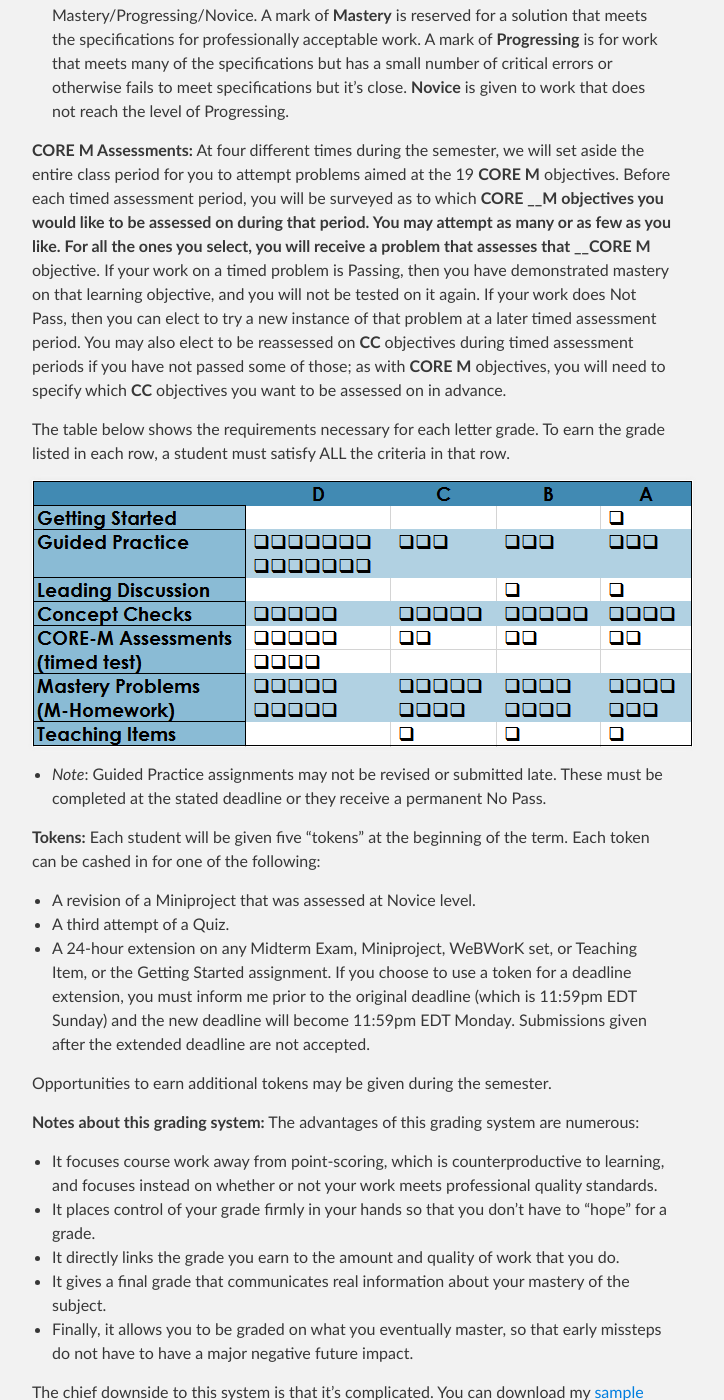
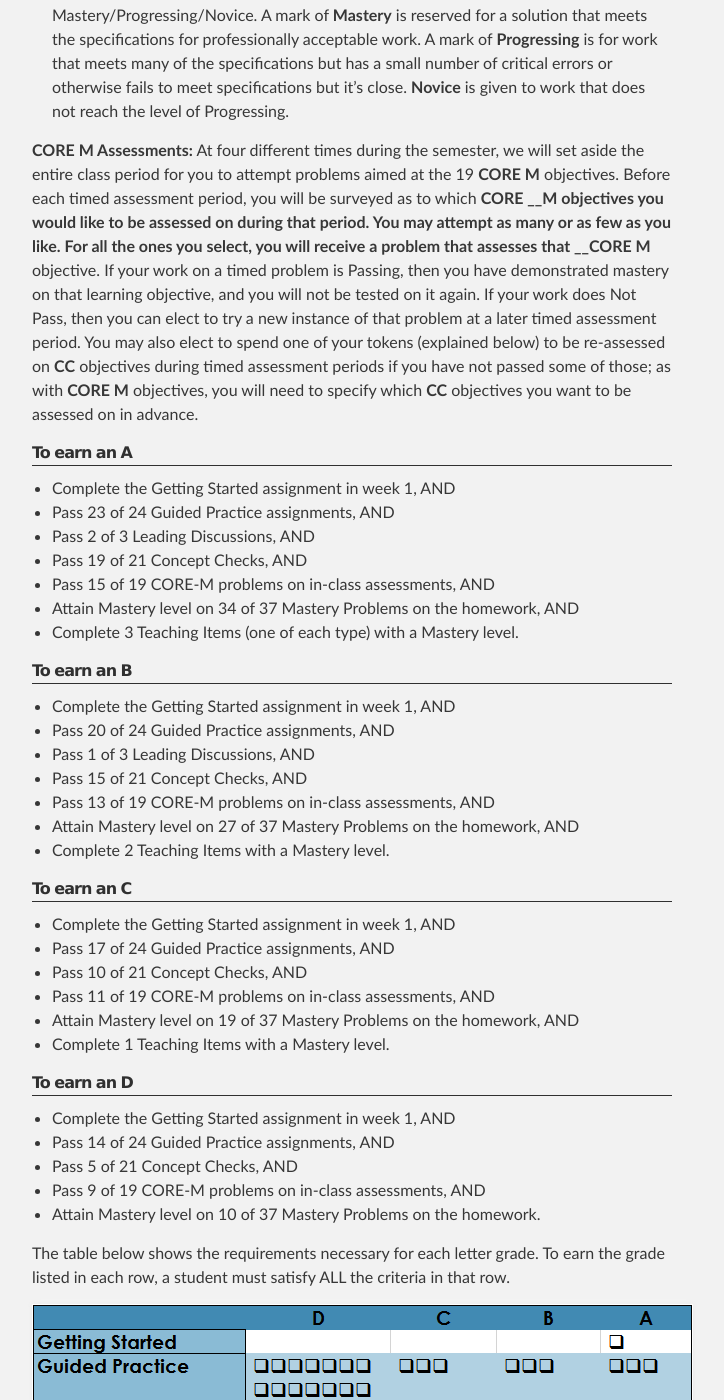
Before and after one commit to sergeballif/NSC-Math-453, a Jekyll site: the page built from Syllabus.md, in a window 1280 px wide and 1400 px high, scrolled down 3668 px. Shown: the whole window, without its empty margins (288-1012 px from the left). Built offline with Jekyll 4.4.1, drawn with Linux system fonts in a browser that asks for light colours.

Commit message:
Update Syllabus.md

```diff
--- a/Syllabus.md
+++ b/Syllabus.md
@@ -69,16 +69,50 @@ able to answer questions about your work and field questions from others.
 + On __CORE M__ objectives assessed during a timed assessment period, each individual objective is given a separate problem to work that assesses it. Your work is marked __Pass__ or __No Pass__ using a simplified list of specifications based on the larger list of specifications for Modules.
 + On __Mastery Problems__ (untimed), we use a three-level scale: Mastery/Progressing/Novice. A mark of __Mastery__ is reserved for a solution that meets the specifications for professionally acceptable work. A mark of __Progressing__ is for work that meets many of the specifications but has a small number of critical errors or otherwise fails to meet specifications but it’s close. __Novice__ is given to work that does not reach the level of Progressing.
 
-__CORE M Assessments:__ At four different times during the semester, we will set aside the entire class period for you to attempt problems aimed at the 19 __CORE­ M__ objectives. Before each timed assessment period, you will be surveyed as to which __CORE ­__M objectives you would like to be assessed on during that period. You may attempt as many or as few as you like. For all the ones you select, you will receive a problem that assesses that __CORE ­M__ objective. If your work on a timed problem is Passing, then you have demonstrated mastery on that learning objective, and you will not be tested on it again. If your work does Not Pass, then you can elect to try a new instance of that problem at a later timed assessment period. You may also elect to be re­assessed on __CC__ objectives during timed assessment periods if you have not passed some of those; as with __CORE­ M__ objectives, you will need to specify which __CC__ objectives you want to be assessed on in advance.
+__CORE M Assessments:__ At four different times during the semester, we will set aside the entire class period for you to attempt problems aimed at the 19 __CORE­ M__ objectives. Before each timed assessment period, you will be surveyed as to which __CORE ­__M objectives you would like to be assessed on during that period. You may attempt as many or as few as you like. For all the ones you select, you will receive a problem that assesses that __CORE ­M__ objective. If your work on a timed problem is Passing, then you have demonstrated mastery on that learning objective, and you will not be tested on it again. If your work does Not Pass, then you can elect to try a new instance of that problem at a later timed assessment period. You may also elect to spend one of your tokens (explained below) to be re-assessed on __CC__ objectives during timed assessment periods if you have not passed some of those; as with __CORE­ M__ objectives, you will need to specify which __CC__ objectives you want to be assessed on in advance.
+
+## To earn an A
+
++ Complete the Getting Started assignment in week 1, AND
++ Pass 23 of 24 Guided Practice assignments, AND
++ Pass 2 of 3 Leading Discussions, AND
++ Pass 19 of 21 Concept Checks, AND
++ Pass 15 of 19 CORE-M problems on in-class assessments, AND
++ Attain Mastery level on 34 of 37 Mastery Problems on the homework, AND
++ Complete 3 Teaching Items (one of each type) with a Mastery level.
+
+## To earn an B
+
++ Complete the Getting Started assignment in week 1, AND
++ Pass 20 of 24 Guided Practice assignments, AND
++ Pass 1 of 3 Leading Discussions, AND
++ Pass 15 of 21 Concept Checks, AND
++ Pass 13 of 19 CORE-M problems on in-class assessments, AND
++ Attain Mastery level on 27 of 37 Mastery Problems on the homework, AND
++ Complete 2 Teaching Items with a Mastery level.
+
+## To earn an C
+
++ Complete the Getting Started assignment in week 1, AND
++ Pass 17 of 24 Guided Practice assignments, AND
++ Pass 10 of 21 Concept Checks, AND
++ Pass 11 of 19 CORE-M problems on in-class assessments, AND
++ Attain Mastery level on 19 of 37 Mastery Problems on the homework, AND
++ Complete 1 Teaching Items with a Mastery level.
+
+## To earn an D
+
++ Complete the Getting Started assignment in week 1, AND
++ Pass 14 of 24 Guided Practice assignments, AND
++ Pass 5 of 21 Concept Checks, AND
++ Pass 9 of 19 CORE-M problems on in-class assessments, AND
++ Attain Mastery level on 10 of 37 Mastery Problems on the homework.
 
 The table below shows the requirements necessary for each letter grade. To earn the grade listed in each row, a
 student must satisfy ALL the criteria in that row.
 
 ![A Grade Checklist](images/GradeChecklist.PNG)
 
-
-
-*
 _Note_: Guided Practice assignments may not be revised or submitted late. These must be completed at the stated deadline or they receive a permanent No Pass.
 
 __Tokens:__ Each student will be given five “tokens” at the beginning of the term. Each token can be cashed in for one of the following:
```
